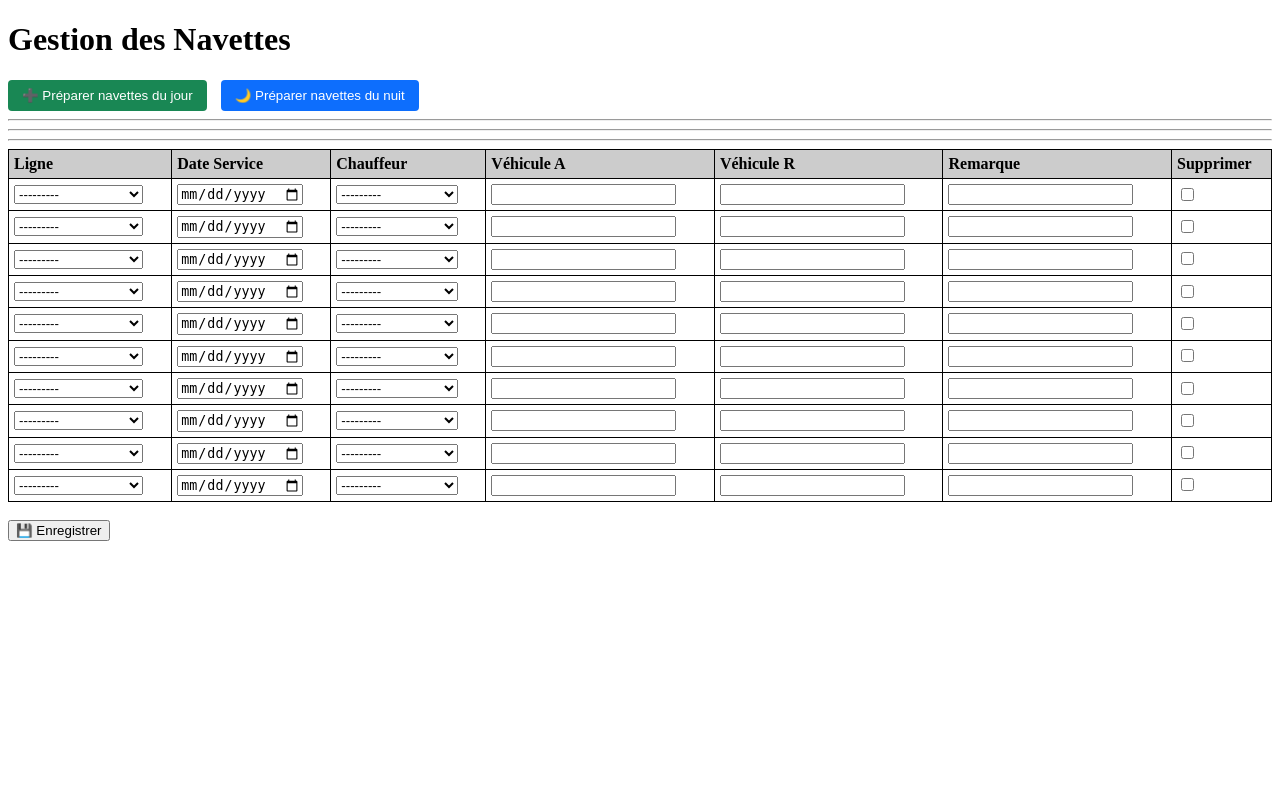
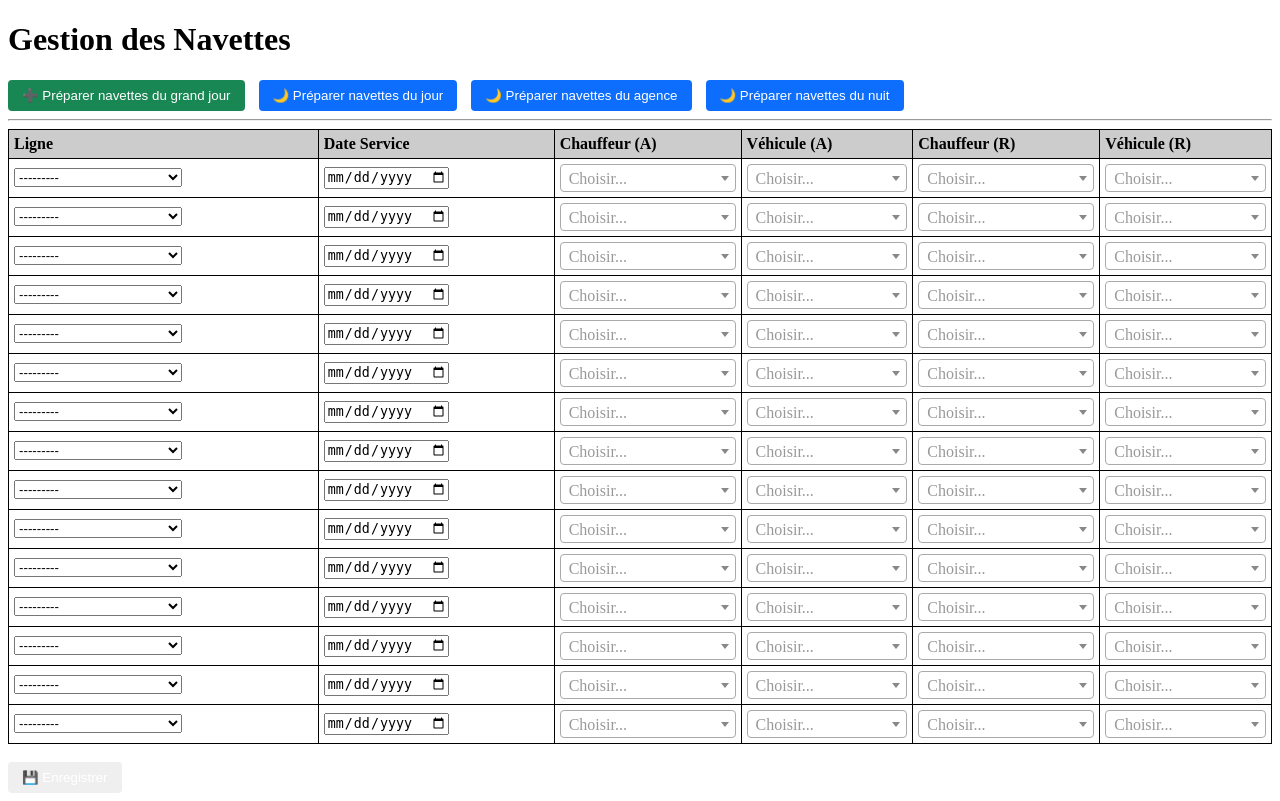
Before and after one commit to serviceprogrammation2-boop/monsite, a Django app: page /navettes/gestion/ in a window 1280 px wide. Before the commit the page ends 541 px from the top, so only its background shows below. Run offline with Django 5.2, Linux system fonts and the light colour scheme; tables that the repository leaves empty hold one stand-in row (values such as "Sample post"); some libraries are stand-ins or nearby versions.

Commit message:
Ajout Select2 simple + gestion du jour + édition navettes

```diff
--- a/blog/forms.py
+++ b/blog/forms.py
@@ -1,19 +1,43 @@
+# blog/forms.py
 from django import forms
 from django.forms import modelformset_factory
-from .models import Navette
+from .models import Navette, Employe, Equipement
 
 class NavetteForm(forms.ModelForm):
+    achauffeur = forms.ModelChoiceField(
+        queryset=Employe.objects.all(),
+        required=False,
+        widget=forms.Select(attrs={'class': 'select2'})
+    )
+
+    rchauffeur = forms.ModelChoiceField(
+        queryset=Employe.objects.all(),
+        required=False,
+        widget=forms.Select(attrs={'class': 'select2'})
+    )
+
+    aveh = forms.ModelChoiceField(
+        queryset=Equipement.objects.all(),
+        required=False,
+        widget=forms.Select(attrs={'class': 'select2'})
+    )
+
+    rveh = forms.ModelChoiceField(
+        queryset=Equipement.objects.all(),
+        required=False,
+        widget=forms.Select(attrs={'class': 'select2'})
+    )
+
     class Meta:
         model = Navette
-        fields = ['ligne', 'adatserv', 'achauffeur', 'aveh', 'rveh', 'rem']
+        fields = ['ligne', 'adatserv', 'achauffeur', 'rchauffeur', 'aveh', 'rveh']
         widgets = {
             'adatserv': forms.DateInput(attrs={'type': 'date'}),
         }
 
-# ⚠️ Ici on ne met pas queryset
 NavetteFormSet = modelformset_factory(
     Navette,
     form=NavetteForm,
-    extra=10,
+    extra=15,
     can_delete=True
 )
--- a/blog/templates/blog/navette_formset.html
+++ b/blog/templates/blog/navette_formset.html
@@ -4,36 +4,44 @@
 <head>
     <meta charset="UTF-8">
     <title>Gestion Navettes</title>
+    <link href="https://cdn.jsdelivr.net/npm/select2@4.1.0-rc.0/dist/css/select2.min.css" rel="stylesheet" />
+    <script src="https://code.jquery.com/jquery-3.6.0.min.js"></script>
+    <script src="https://cdn.jsdelivr.net/npm/select2@4.1.0-rc.0/dist/js/select2.min.js"></script>
+
     <style>
         table { border-collapse: collapse; width: 100%; }
         th, td { border: 1px solid #000; padding: 5px; text-align: left; }
         th { background-color: #ccc; }
+        .select2-container { width: 100% !important; }
+        form.inline { display: inline; margin-right: 10px; }
+        button { padding:8px 14px; border:none; border-radius:4px; color:white; cursor:pointer; }
+        .btn-grand { background:#198754; }
+        .btn-jour, .btn-agence, .btn-nuit { background:#0d6efd; }
     </style>
 </head>
 <body>
 <h1>Gestion des Navettes</h1>
-<form method="get" style="display:inline;">
-    <button type="submit" name="auto" value="jour"
-        style="background:#198754;color:white;padding:8px 14px;border:none;border-radius:4px;">
-        ➕ Préparer navettes du jour
-    </button>
+
+<!-- Boutons pour pré-remplir les navettes -->
+<form method="get" class="inline">
+    <button type="submit" name="auto" value="grand jour" class="btn-grand">➕ Préparer navettes du grand jour</button>
 </form>
 
-<form method="get" style="display:inline;margin-left:10px;">
-    <button type="submit" name="auto" value="nuit"
-        style="background:#0d6efd;color:white;padding:8px 14px;border:none;border-radius:4px;">
-        🌙 Préparer navettes du nuit
-    </button>
+<form method="get" class="inline">
+    <button type="submit" name="auto" value="jour" class="btn-jour">🌙 Préparer navettes du jour</button>
+</form>
+
+<form method="get" class="inline">
+    <button type="submit" name="auto" value="agence" class="btn-agence">🌙 Préparer navettes du agence</button>
+</form>
+
+<form method="get" class="inline">
+    <button type="submit" name="auto" value="nuit" class="btn-nuit">🌙 Préparer navettes du nuit</button>
 </form>
 
 <hr>
 
-
-<hr>
-
-
-<hr>
-
+<!-- Formset Navettes -->
 <form method="post">
     {% csrf_token %}
     {{ formset.management_form }}
@@ -43,11 +51,10 @@
         <tr>
             <th>Ligne</th>
             <th>Date Service</th>
-                <th>Chauffeur</th>
-                <th>Véhicule A</th>
-                <th>Véhicule R</th>
-                <th>Remarque</th>
-                <th>Supprimer</th>
+            <th>Chauffeur (A)</th>
+            <th>Véhicule (A)</th>
+            <th>Chauffeur (R)</th>
+            <th>Véhicule (R)</th>
         </tr>
         </thead>
         <tbody>
@@ -57,9 +64,8 @@
             <td>{{ form.adatserv }}</td>
             <td>{{ form.achauffeur }}</td>
             <td>{{ form.aveh }}</td>
+            <td>{{ form.rchauffeur }}</td>
             <td>{{ form.rveh }}</td>
-                <td>{{ form.rem }}</td>
-                <td>{{ form.DELETE }}</td>
         </tr>
         {% endfor %}
         </tbody>
@@ -69,5 +75,14 @@
     <button type="submit">💾 Enregistrer</button>
 </form>
 
+<script>
+$(document).ready(function() {
+    $('.select2').select2({
+        placeholder: 'Choisir...',
+        allowClear: true
+    });
+});
+</script>
+
 </body>
 </html>
--- a/blog/urls.py
+++ b/blog/urls.py
@@ -1,12 +1,17 @@
 from django.urls import path
-from . import views, reports
+from . import views, reports, autocomplete
 from .views import navette_manage
 
+from . import views, autocomplete
 
 urlpatterns = [
     path('navettes/', views.liste_navettes, name='liste_navettes'),
-    path('navettes/gestion/', navette_manage, name='navette_manage'),
-    path("navettes/auto/",views.navettes_auto_today,name="navettes_auto_today"),
+    path('navettes/gestion/', views.navette_manage, name='navette_manage'),
+
+    # URLs pour autocomplete
+    path('autocomplete/employe/', autocomplete.EmployeAutocomplete.as_view(), name='employe-autocomplete'),
+    path('autocomplete/equipement/', autocomplete.EquipementAutocomplete.as_view(), name='equipement-autocomplete'),
+
 
     path("navettes/pdf/", views.navettes_pdf, name="navettes_pdf"),
     path("navettes1/pdf/", views.navettes1_pdf, name="navettes1_pdf"),
--- a/blog/views.py
+++ b/blog/views.py
@@ -1,4 +1,4 @@
-from django.shortcuts import render
+from django.shortcuts import render, redirect
 from django.utils.timezone import make_aware
 from django.core.paginator import Paginator
 from django.db.models import Q
@@ -20,25 +20,33 @@
 from django.utils.timezone import now
 from .models import Ligne, Navette
 from .forms import NavetteFormSet
+from django.db.models import Case, When, IntegerField
+
+
 
 def navette_manage(request):
+    today = now().date()
+    auto = request.GET.get("auto")  # bouton cliqué ?
+
+    # Codes par type de navettes
+    codes_lignes = []
+    if auto == "grand jour":
+        codes_lignes = [118, 147, 145, 120, 132, 233]
+    elif auto == "jour":
+        codes_lignes = [146, 189, 142, 209, 406, 149, 194, 104, 295]
+    elif auto == "nuit":
+        codes_lignes = [961, 518, 117, 507, 500, 504, 506, 503, 512, 501, 502, 509, 510, 964]
+    elif auto == "agence":
+        codes_lignes = [100, 963, 183, 102, 101, 143, 144]
+
+    # Si l'utilisateur a cliqué sur un bouton, on prépare les données initiales
     initial_data = []
-    auto = request.GET.get("auto")
-
-    today = now().date()
-
-    if auto == "jour":
-        codes_lignes = [102, 103, 104, 209, 509]
-
-    elif auto == "nuit":
-        codes_lignes = [510, 501, 502, 507, 512]
-
-    else:
-        codes_lignes = []
-
     if codes_lignes:
-        lignes = Ligne.objects.filter(code__in=codes_lignes)
-
+        preserved_order = Case(
+            *[When(code=code, then=pos) for pos, code in enumerate(codes_lignes)],
+            output_field=IntegerField()
+        )
+        lignes = Ligne.objects.filter(code__in=codes_lignes).order_by(preserved_order)
         for ligne in lignes:
             initial_data.append({
                 "ligne": ligne,
@@ -46,46 +54,33 @@
             })
 
     if request.method == "POST":
+        # On enregistre les navettes envoyées
         formset = NavetteFormSet(request.POST, queryset=Navette.objects.none())
         if formset.is_valid():
             formset.save()
-            return redirect("navette_manage")
+            # Rediriger vers le même jour pour voir et éditer les navettes enregistrées
+            return redirect(f"{request.path}?auto={auto}" if auto else request.path)
     else:
-        formset = NavetteFormSet(
-            queryset=Navette.objects.none(),
-            initial=initial_data
-        )
-
-    return render(request, "blog/navette_formset.html", {
-        "formset": formset
-    })
-
-
-from django.shortcuts import redirect
-from django.utils.timezone import now
-from .models import Navette, Ligne
-
-def navettes_auto_today(request):
-    if request.method == "POST":
-        # 🔢 codes lignes à insérer automatiquement
-        codes_lignes = [102, 103, 104, 209, 509]
-
-        today = now().date()
-
-        lignes = Ligne.objects.filter(code__in=codes_lignes)
-
-        navettes = []
-        for ligne in lignes:
-            navettes.append(
-                Navette(
-                    ligne=ligne,
-                    adatserv=today,
-                )
-            )
-
-        Navette.objects.bulk_create(navettes)
-
-    return redirect("navette_manage")  # retour vers la gestion
+        if auto:  # Préparer nouvelles navettes pour le jour sélectionné
+            # On n'affiche pas les anciennes, juste les nouvelles initiales
+            formset = NavetteFormSet(queryset=Navette.objects.none(), initial=initial_data)
+        else:
+            # Afficher toutes les navettes déjà enregistrées pour aujourd'hui
+            formset = NavetteFormSet(queryset=Navette.objects.filter(adatserv=today))
+
+    return render(request, "blog/navette_formset.html", {"formset": formset})
+
+
+# blog/views.py
+from dal import autocomplete
+from .models import Equipement
+
+class EquipementAutocomplete(autocomplete.Select2QuerySetView):
+    def get_queryset(self):
+        qs = Equipement.objects.all()
+        if self.q:  # si l'utilisateur tape quelque chose
+            qs = qs.filter(cod_equ__icontains=self.q)
+        return qs
 
 
 def liste_navettes(request):
--- a/monsite/settings.py
+++ b/monsite/settings.py
@@ -51,6 +51,10 @@
     'blog',
     'rangefilter',
     'background_task',
+
+    # DAL
+    'dal',
+    'dal_select2',
 ]
 
 
```
Also changed, not shown: blog/autocomplete.py (added, +17 -0 lines), blog/models.py (+70 -48 lines), blog/migrations/0002_alter_ligne_options_alter_navette_adatserv_and_more.py (added), blog/templates/blog/autocomplete.py (added). Lines whose indentation alone changed are shown as unchanged.
